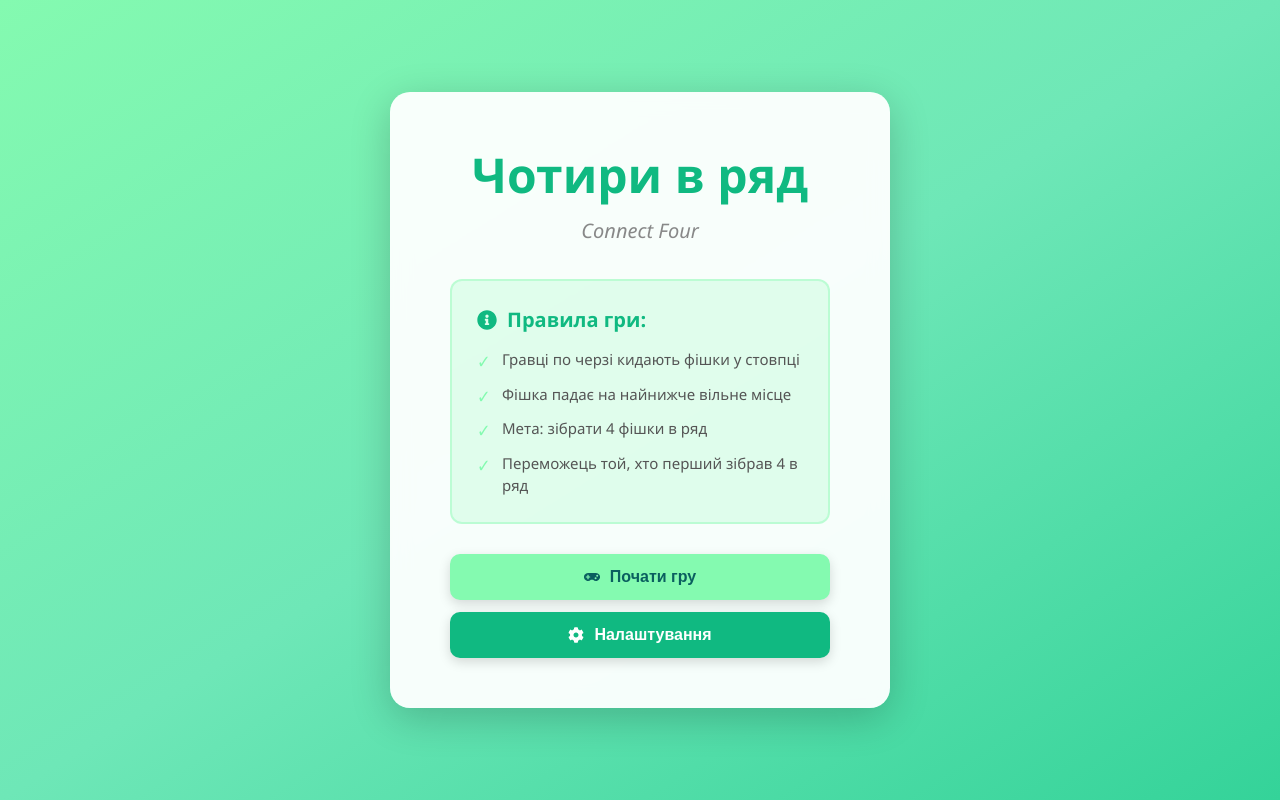
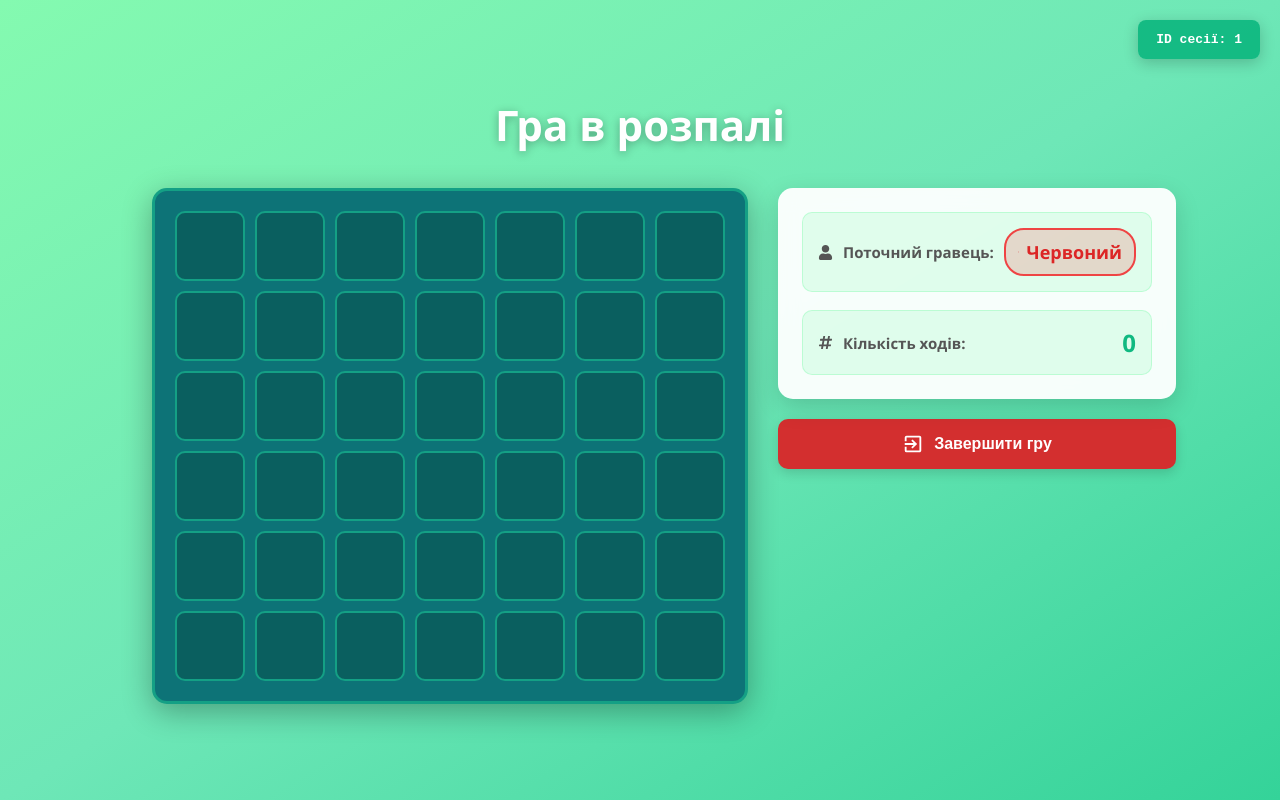
Before and after one commit to Oleg-Ischuk/React_IPZ-23-1, a React (Vite) app: page /game/1 in a window 1280 px wide. Built offline with nearby package versions, Linux system fonts and the light colour scheme.

Commit message:
Виправлення помилок в Lab-4

```diff
--- a/src/App.jsx
+++ b/src/App.jsx
@@ -1,3 +1,4 @@
+import { Routes, Route } from "react-router-dom";
 import StartPage from "./pages/StartPage/StartPage";
 import GamePage from "./pages/GamePage/GamePage";
 import ResultsPage from "./pages/ResultsPage/ResultsPage";
@@ -7,9 +8,7 @@ import styles from "./App.module.css";
 
 function App() {
   const {
-    currentPage,
     gameResult,
-    userId,
     navigateToGame,
     navigateToStart,
     navigateToSettings,
@@ -18,42 +17,49 @@ function App() {
 
   const showResults = gameResult !== null;
 
-  const renderPage = () => {
-    switch (currentPage) {
-      case "start":
   return (
+    <div className={styles.app}>
+      <Routes>
+        <Route
+          path="/"
+          element={
             <StartPage
               onStartGame={navigateToGame}
               onOpenSettings={navigateToSettings}
             />
-        );
-      case "game":
-        return (
+          }
+        />
+        <Route
+          path="/game/:userId"
+          element={
             <>
-            <GamePage onGameEnd={endGame} userId={userId} />
+              <GamePage onGameEnd={endGame} />
               {showResults && (
                 <ResultsPage
                   result={gameResult}
                   onRestart={navigateToGame}
                   onMainMenu={navigateToStart}
-                userId={userId}
                 />
               )}
             </>
-        );
-      case "settings":
-        return <SettingsPage onBack={navigateToStart} />;
-      default:
-        return (
+          }
+        />
+        <Route
+          path="/settings"
+          element={<SettingsPage onBack={navigateToStart} />}
+        />
+        <Route
+          path="*"
+          element={
             <StartPage
               onStartGame={navigateToGame}
               onOpenSettings={navigateToSettings}
             />
+          }
+        />
+      </Routes>
+    </div>
   );
-    }
-  };
-
-  return <div className={styles.app}>{renderPage()}</div>;
 }
 
 export default App;
--- a/src/hooks/useNavigation.js
+++ b/src/hooks/useNavigation.js
@@ -1,8 +1,9 @@
-import { useState, useEffect } from "react";
+import { useEffect, useState } from "react";
+import { useNavigate } from "react-router-dom";
 import { getOrCreateSessionId } from "../utils/generateId";
 
 export const useNavigation = () => {
-  const [currentPage, setCurrentPage] = useState("start");
+  const navigate = useNavigate();
   const [gameResult, setGameResult] = useState(null);
   const [userId, setUserId] = useState(null);
 
@@ -12,17 +13,19 @@ export const useNavigation = () => {
   }, []);
 
   const navigateToGame = () => {
-    setCurrentPage("game");
     setGameResult(null);
+    if (userId) {
+      navigate(`/game/${userId}?new=${Date.now()}`);
+    }
   };
 
   const navigateToStart = () => {
     setGameResult(null);
-    setCurrentPage("start");
+    navigate("/");
   };
 
   const navigateToSettings = () => {
-    setCurrentPage("settings");
+    navigate("/settings");
   };
 
   const endGame = (result) => {
@@ -30,7 +33,6 @@ export const useNavigation = () => {
   };
 
   return {
-    currentPage,
     gameResult,
     userId,
     navigateToGame,
--- a/src/main.jsx
+++ b/src/main.jsx
@@ -1,12 +1,15 @@
 import { StrictMode } from "react";
 import { createRoot } from "react-dom/client";
+import { BrowserRouter } from "react-router-dom";
 import { SettingsProvider } from "./context";
 import App from "./App";
 
 createRoot(document.getElementById("root")).render(
   <StrictMode>
-    <SettingsProvider>
-      <App />
-    </SettingsProvider>
+    <BrowserRouter>
+      <SettingsProvider>
+        <App />
+      </SettingsProvider>
+    </BrowserRouter>
   </StrictMode>
 );
--- a/src/pages/GamePage/GamePage.jsx
+++ b/src/pages/GamePage/GamePage.jsx
@@ -1,4 +1,5 @@
 import { useEffect, useState, useRef } from "react";
+import { useParams, useSearchParams } from "react-router-dom";
 import Board from "../../components/Board/Board";
 import GameInfo from "../../components/GameInfo/GameInfo";
 import Button from "../../components/Button/Button";
@@ -8,8 +9,10 @@ import { useConnectFour, useBoardClick } from "../../hooks";
 import { useSettings } from "../../context";
 import styles from "./GamePage.module.css";
 
-function GamePage({ onGameEnd, userId }) {
-  const { board, currentPlayer, moves, winner, gameOver, makeMove } =
+function GamePage({ onGameEnd }) {
+  const { userId } = useParams();
+  const [searchParams] = useSearchParams();
+  const { board, currentPlayer, moves, winner, gameOver, makeMove, resetGame } =
     useConnectFour();
   const { handleColumnClick } = useBoardClick(makeMove);
   const { settings } = useSettings();
@@ -18,6 +21,10 @@ function GamePage({ onGameEnd, userId }) {
   const [skippedPlayer, setSkippedPlayer] = useState(null);
   const timerRef = useRef(null);
   const isSkippingRef = useRef(false);
+
+  useEffect(() => {
+    resetGame();
+  }, [searchParams, resetGame]);
 
   useEffect(() => {
     if (settings.moveTimeLimit === 0 || gameOver) {
--- a/src/pages/ResultsPage/ResultsPage.jsx
+++ b/src/pages/ResultsPage/ResultsPage.jsx
@@ -1,3 +1,4 @@
+import { useParams } from "react-router-dom";
 import Modal from "../../components/Modal/Modal";
 import Button from "../../components/Button/Button";
 import {
@@ -14,7 +15,8 @@ import { useSettings } from "../../context";
 import { useState } from "react";
 import styles from "./ResultsPage.module.css";
 
-function ResultsPage({ result, onRestart, onMainMenu, userId }) {
+function ResultsPage({ result, onRestart, onMainMenu }) {
+  const { userId } = useParams();
   const { settings } = useSettings();
   const [copied, setCopied] = useState(false);
   const isDraw = result?.winner === "draw";
--- a/src/pages/SettingsPage/SettingsPage.jsx
+++ b/src/pages/SettingsPage/SettingsPage.jsx
@@ -1,8 +1,10 @@
+import { useNavigate } from "react-router-dom";
 import SettingsForm from "../../components/SettingsForm/SettingsForm";
 import { useSettings } from "../../context";
 import styles from "./SettingsPage.module.css";
 
 function SettingsPage({ onBack }) {
+  const navigate = useNavigate();
   const { settings, updateSettings } = useSettings();
 
   const handleSubmit = (values) => {
@@ -10,6 +12,14 @@ function SettingsPage({ onBack }) {
     if (onBack) {
       onBack();
     }
+    navigate("/");
+  };
+
+  const handleCancel = () => {
+    if (onBack) {
+      onBack();
+    }
+    navigate("/");
   };
 
   return (
@@ -18,7 +28,7 @@ function SettingsPage({ onBack }) {
         <SettingsForm
           initialValues={settings}
           onSubmit={handleSubmit}
-          onCancel={onBack}
+          onCancel={handleCancel}
         />
       </div>
     </div>
```
Lines whose indentation alone changed are shown as unchanged.
